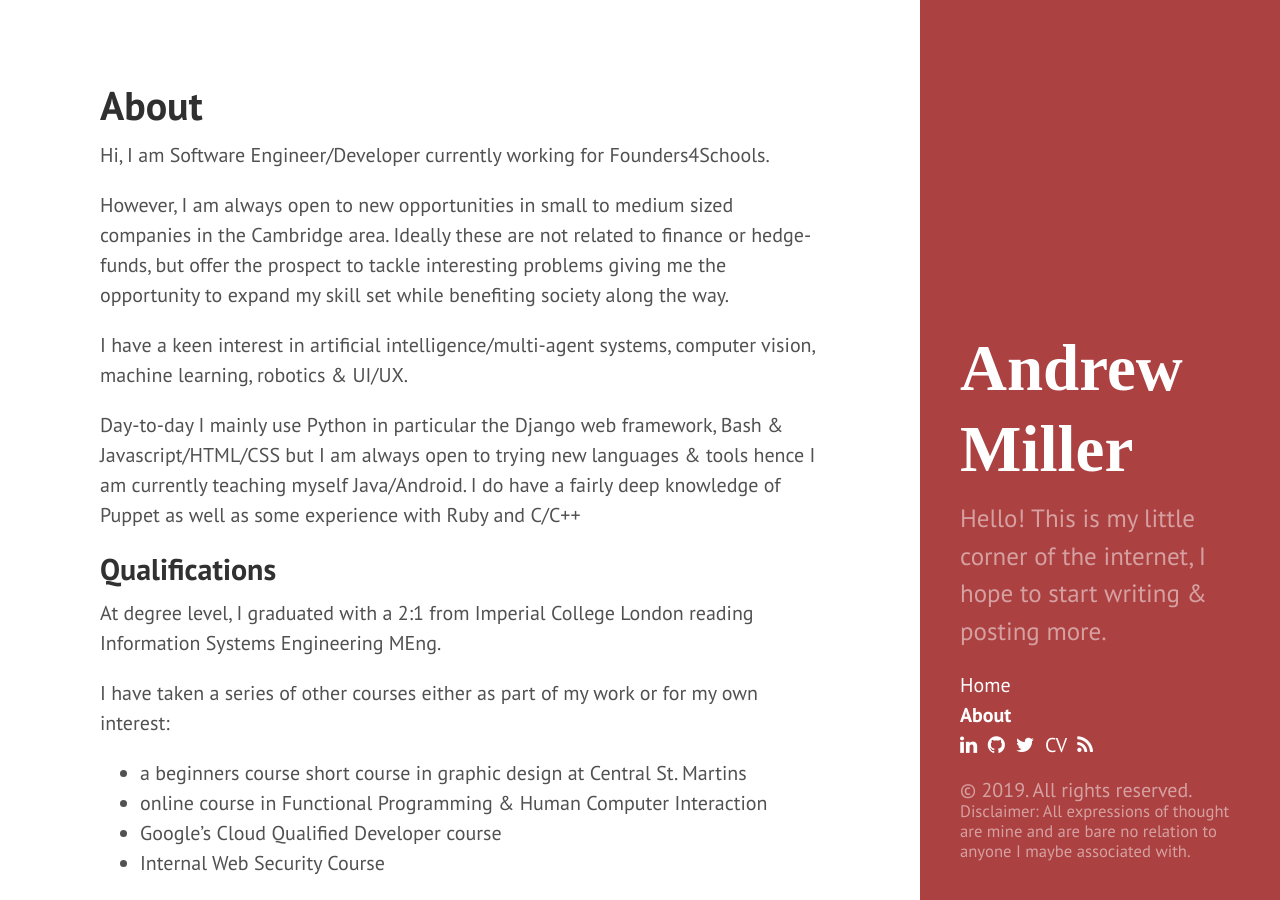
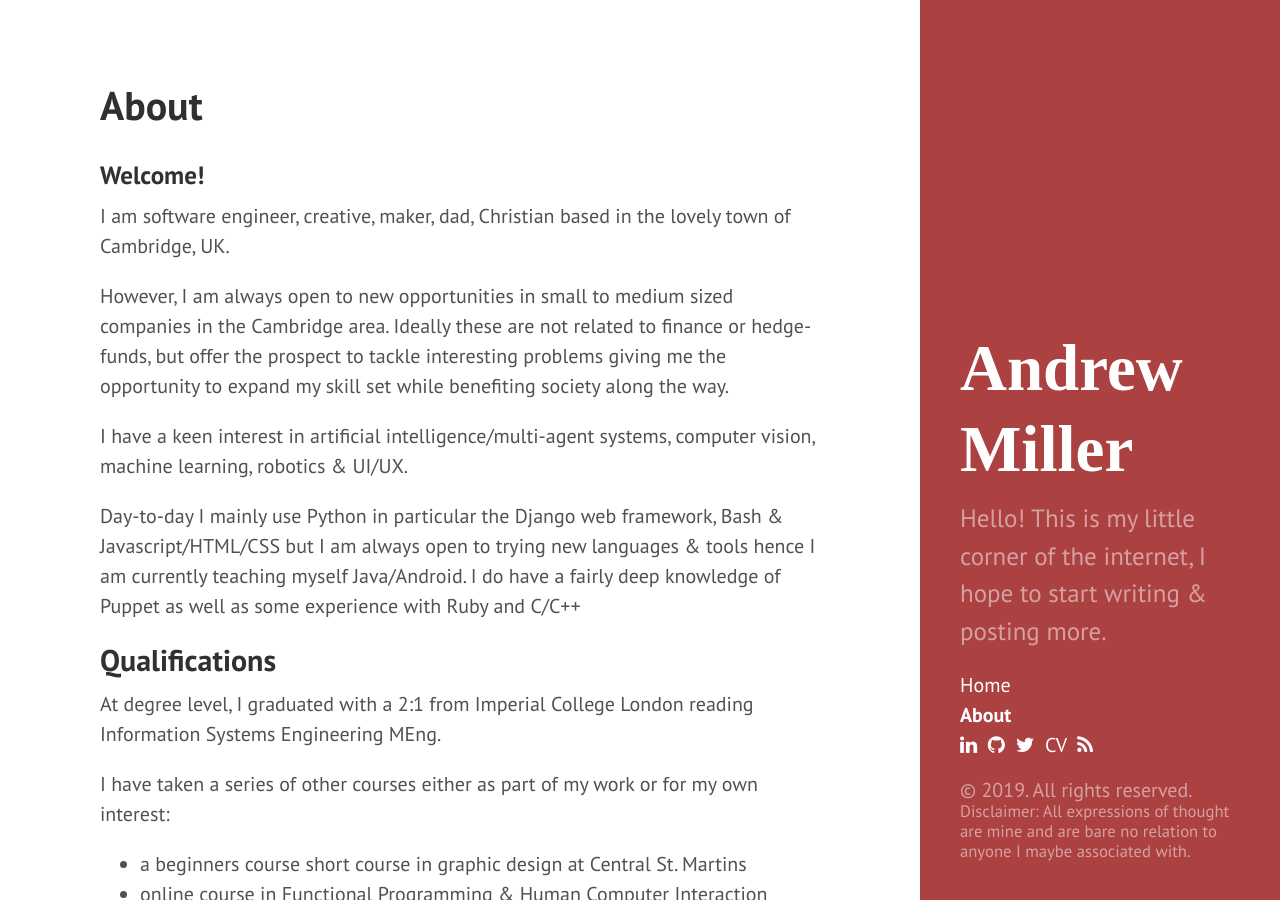
Before and after one commit to nanorepublica/site, a Jekyll site: the page built from about.md, in a window 1280 px wide and 900 px high. Built offline with Jekyll 4.4.1, drawn with Linux system fonts in a browser that asks for light colours; nearby versions of some CDN libraries; some web fonts are replaced.

Commit message:
Update from Forestry.io info@akmiller.co.uk updated about.md

```diff
--- a/about.md
+++ b/about.md
@@ -1,16 +1,17 @@
 ---
 layout: page
 title: About
+
 ---
+### Welcome!
 
-Hi, I am Software Engineer/Developer currently working for Founders4Schools.
+I am software engineer, creative, maker, dad, Christian based in the lovely town of Cambridge, UK.
 
 However, I am always open to new opportunities in small to medium sized companies in the Cambridge area. Ideally these are not related to finance or hedge-funds, but offer the prospect to tackle interesting problems giving me the opportunity to expand my skill set while benefiting society along the way.
 
 I have a keen interest in artificial intelligence/multi-agent systems, computer vision, machine learning, robotics & UI/UX.
 
 Day-to-day I mainly use Python in particular the Django web framework, Bash & Javascript/HTML/CSS but I am always open to trying new languages & tools hence I am currently teaching myself Java/Android. I do have a fairly deep knowledge of Puppet as well as some experience with Ruby and C/C++
-
 
 ## Qualifications
 
@@ -24,7 +25,6 @@ I have taken a series of other courses either as part of my work or for my own i
 * Internal Web Security Course
 
 Finally for my A levels I gained 2 A's in Mathematics and Physics and 2 B's in Further Mathematics and Computing
-
 
 ## Experience
 
@@ -46,7 +46,6 @@ I am also interested in graphic design, keeping up with the latest technology &
 
 I also enjoy cycling, skiing & rock climbing as well as having achieved grade 5 in the clarinet.
 
-
 <p class="message" style="text-align:center;">
 If your interested, you can download my CV <a href="{{ site.cv }}">here</a>
 </p>
```
